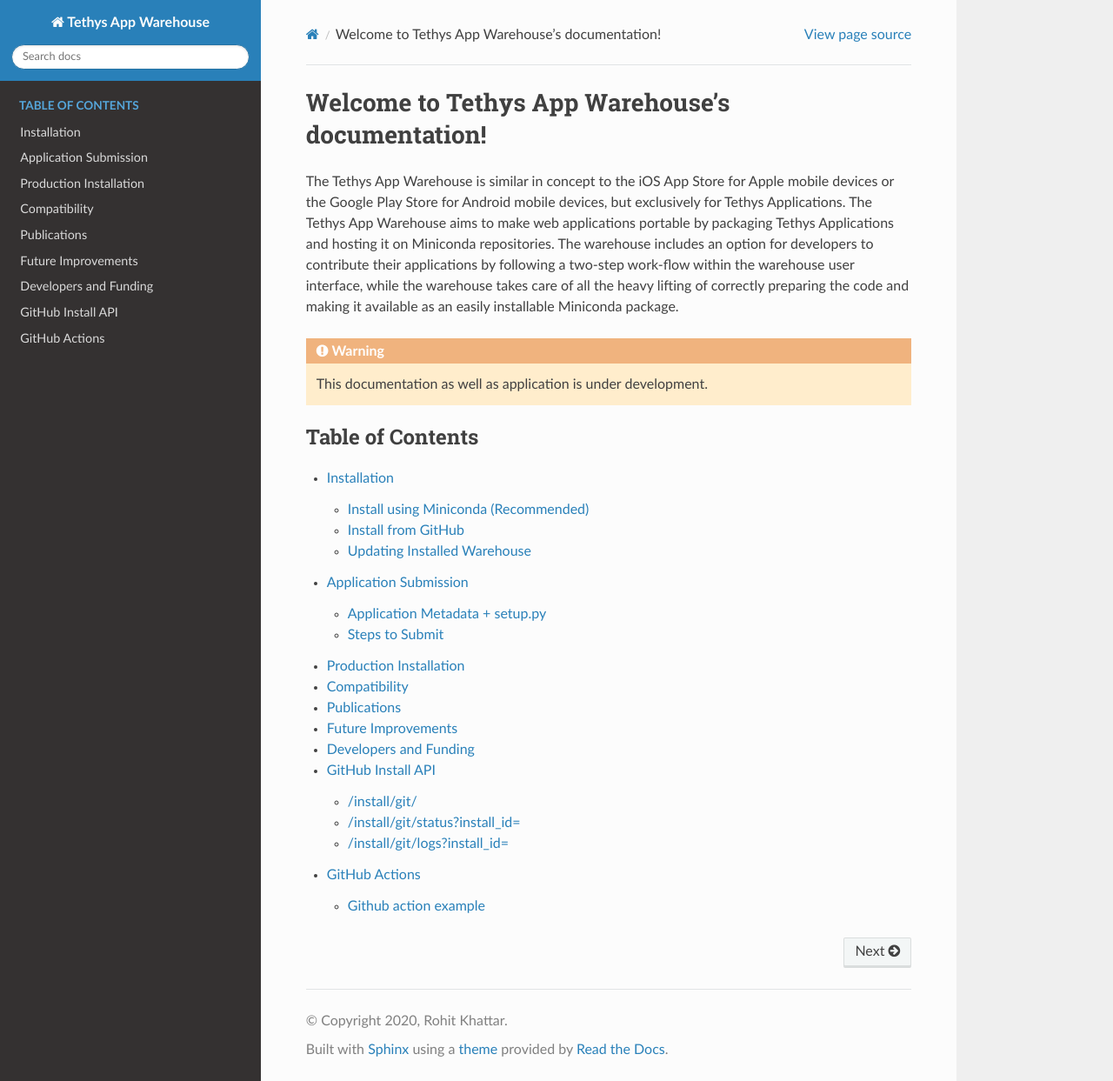
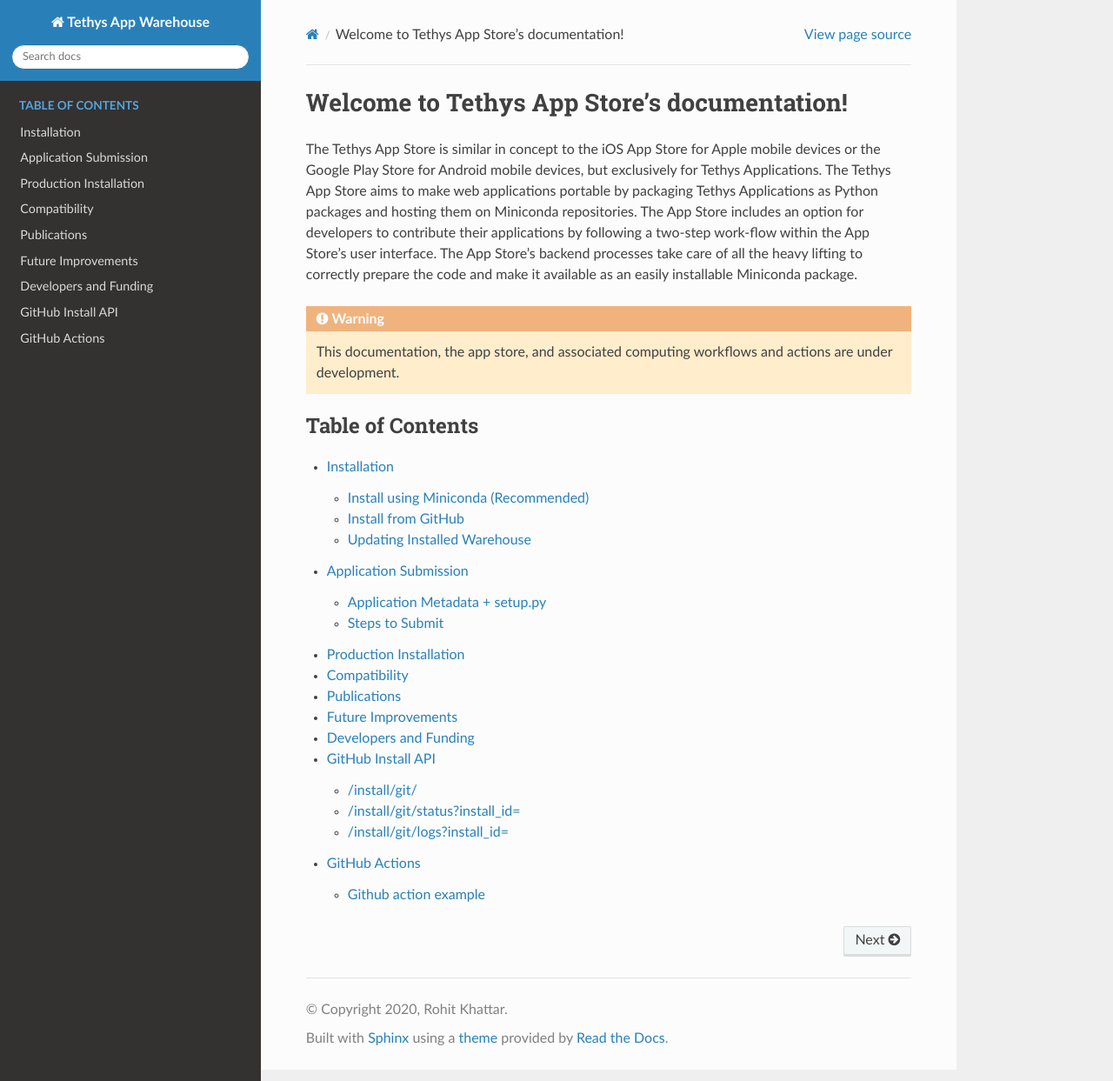
Before and after one commit to BYU-Hydroinformatics/tethysapp-tethys_app_store, a Sphinx documentation site: the page built from docs/index.rst, in a window 1280 px wide and 1243 px high. Shown: the whole window at 87% size. Built offline with Sphinx 7.4.7 and the Read the Docs theme 2.0.0, drawn with Linux system fonts in a browser that asks for light colours.

Commit message:
misc url fixes and change refs from warehouse to app store.

```diff
--- a/docs/index.rst
+++ b/docs/index.rst
@@ -1,15 +1,11 @@
-.. Tethys App Warehouse documentation master file, created by
-   sphinx-quickstart on Thu Sep  3 14:24:30 2020.
-
-Welcome to Tethys App Warehouse's documentation!
+Welcome to Tethys App Store's documentation!
 ================================================
 
-The Tethys App Warehouse is similar in concept to the iOS App Store for Apple mobile devices or the Google Play Store for Android mobile devices, but exclusively for Tethys Applications. The Tethys App Warehouse aims to make web applications portable by packaging Tethys Applications and hosting it on Miniconda repositories. The warehouse includes an option for developers to contribute their applications by following a two-step work-flow within the warehouse user interface, while the warehouse takes care of all the heavy lifting of correctly preparing the code and making it available as an easily installable Miniconda package.
+The Tethys App Store is similar in concept to the iOS App Store for Apple mobile devices or the Google Play Store for Android mobile devices, but exclusively for Tethys Applications. The Tethys App Store aims to make web applications portable by packaging Tethys Applications as Python packages and hosting them on Miniconda repositories. The App Store includes an option for developers to contribute their applications by following a two-step work-flow within the App Store's user interface. The App Store's backend processes take care of all the heavy lifting to correctly prepare the code and make it available as an easily installable Miniconda package.
 
 
 .. warning::
-   This documentation as well as application is under development.
-
+   This documentation, the app store, and associated computing workflows and actions are under development.
 
 
 .. toctree::
--- a/docs/install.rst
+++ b/docs/install.rst
@@ -31,8 +31,8 @@
 	# Activate tethys environment if not already active
 	conda activate tethys
 
-	git clone https://github.com/BYU-Hydroinformatics/warehouse.git
-	cd warehouse
+	git clone https://github.com/BYU-Hydroinformatics/tethysapp-tethys_app_store.git
+	cd tethysapp-tethys_app_store
 	tethys install
 
 
```
Also changed, not shown: README.md (+3 -3 lines).
